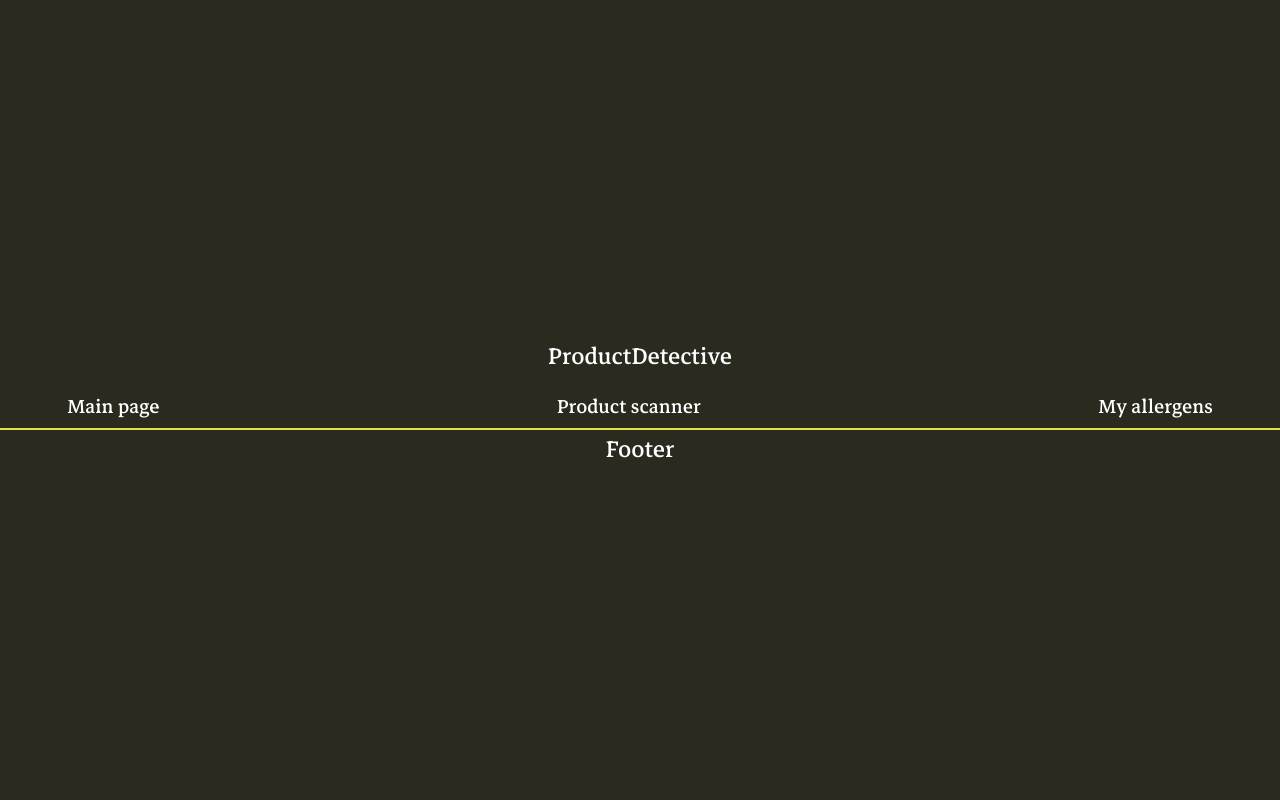
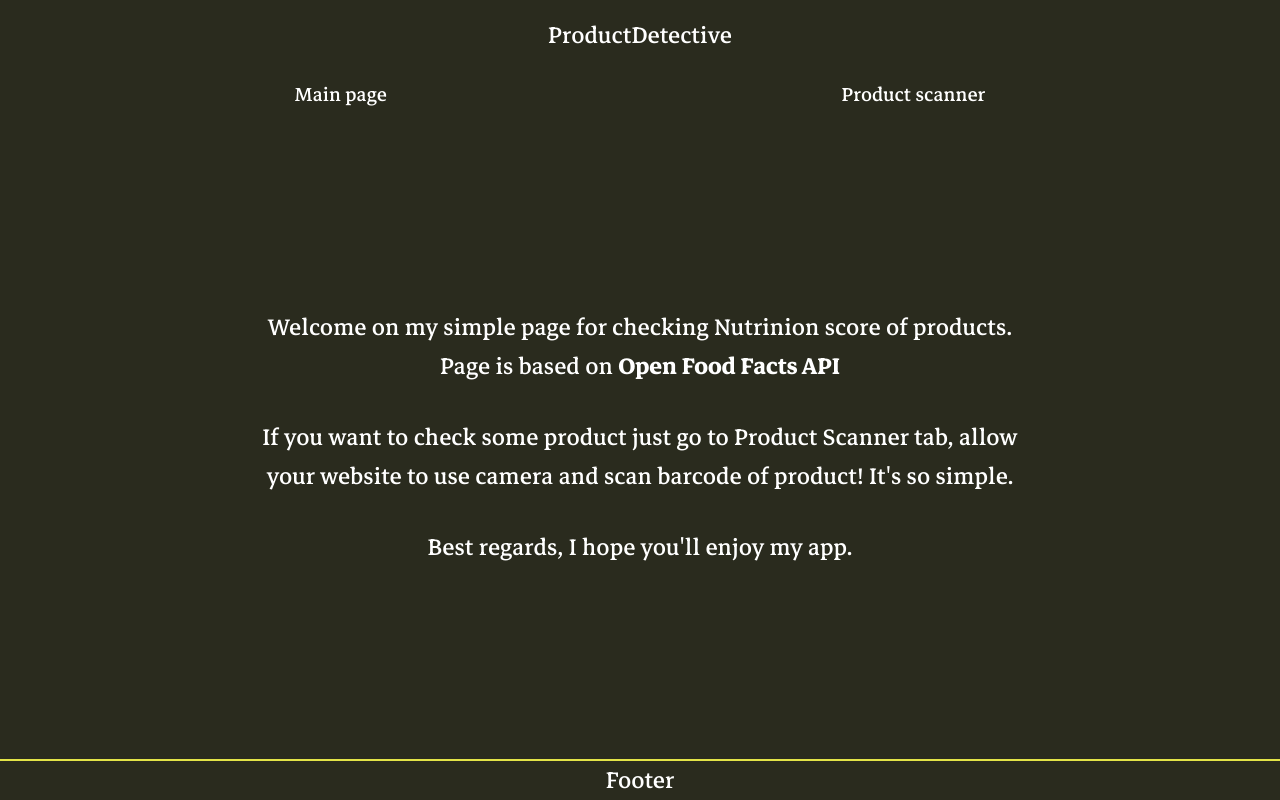
Before and after one commit to mfordas/ProductDetective, a React (Create React App) app: page /#/ in a window 1280 px wide. Built offline with nearby package versions, Linux system fonts and the light colour scheme; what @zxing/library would draw is missing.

Commit message:
Simple main page created

```diff
--- /dev/null
+++ b/src/components/Main_page/index.jsx
@@ -0,0 +1,10 @@
+import React from 'react';
+import MainPageContent from './mainPage';
+
+const MainPage = () => {
+        return (
+            <MainPageContent />
+        );
+}
+
+export default MainPage;
--- /dev/null
+++ b/src/components/Main_page/mainPage.jsx
@@ -0,0 +1,20 @@
+import React from 'react';
+
+const MainPageContent = () => {
+    return (
+        <div className='mainPage'>
+            <p>
+                Welcome on my simple page for checking Nutrinion score of products.
+                Page is based on <a href='https://world.openfoodfacts.org/' target='_blank'><b>Open Food Facts API</b></a>
+            </p>
+            <p>
+                If you want to check some product just go to Product Scanner tab, allow your website to use camera and scan barcode of product! It's so simple.
+            </p>
+            <p>
+                Best regards, I hope you'll enjoy my app.
+            </p>
+        </div>
+    )
+};
+
+export default MainPageContent;
--- a/src/components/Menu/menu.jsx
+++ b/src/components/Menu/menu.jsx
@@ -39,7 +39,7 @@ const MenuContent = () => {
         <div className='menuContainer' >
             <NavLink className="buttonMenuContainer" to="/main"><span>Main page</span></NavLink>
             <NavLink className="buttonMenuContainer" to="/productscanner"><span>Product scanner</span></NavLink>
-            <NavLink className="buttonMenuContainer" to="/myallergens"><span>My allergens</span></NavLink>
+            {/* <NavLink className="buttonMenuContainer" to="/myallergens"><span>My allergens</span></NavLink> */}
         </div>
     );
 }
--- a/src/styling/main_styling.scss
+++ b/src/styling/main_styling.scss
@@ -44,9 +44,8 @@ link {
 .AppContainer {
     display: flex;
     flex-direction: column;
-    justify-content: center;
     align-items: center;
-    height: 100vh;
+    height: 100%;
     width: 80vw;
 }
 
@@ -73,7 +72,7 @@ link {
 .menuContainer {
     width: 90vw;
     display: flex;
-    justify-content: space-between;
+    justify-content: space-around;
     padding: 0.1rem;
     background-color: $menu-color;
 
@@ -98,7 +97,7 @@ link {
 }
 
 p {
-    margin: 0.2rem;
+    margin: 0.5rem;
 }
 
 .buttonMenuContainer {
@@ -119,3 +118,13 @@ p {
     color: black;
     background-color: grey;
 }
+
+.mainPage {
+    flex-grow: 2;
+    width: 80%;
+    text-align: center;
+    display: flex;
+    justify-content: center;
+    align-items: center;
+    flex-direction: column;
+}
--- a/src/views/AppContent/AppContent.jsx
+++ b/src/views/AppContent/AppContent.jsx
@@ -2,6 +2,7 @@ import React from 'react';
 import { HashRouter, Route, Redirect, Switch } from 'react-router-dom';
 
 import Menu from '../../components/Menu';
+import MainPage from '../../components/Main_page';
 import ProductScanner from '../../components/Product_scanner';
 import '../../styling/main_styling.scss'
 
@@ -14,7 +15,7 @@ const AppContent = () => {
             <Menu />
                 <Switch>
                     <Route path="/productscanner" component={ProductScanner} />
-                    <Route path="/" />
+                    <Route path="/" component={MainPage} />
                     <Route render={() => <Redirect to="/" />} />
                 </Switch>
             </HashRouter>
```
